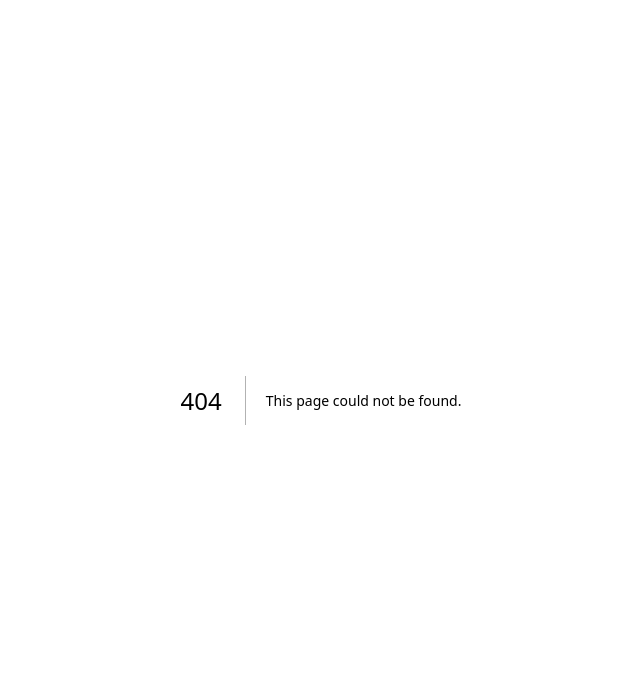
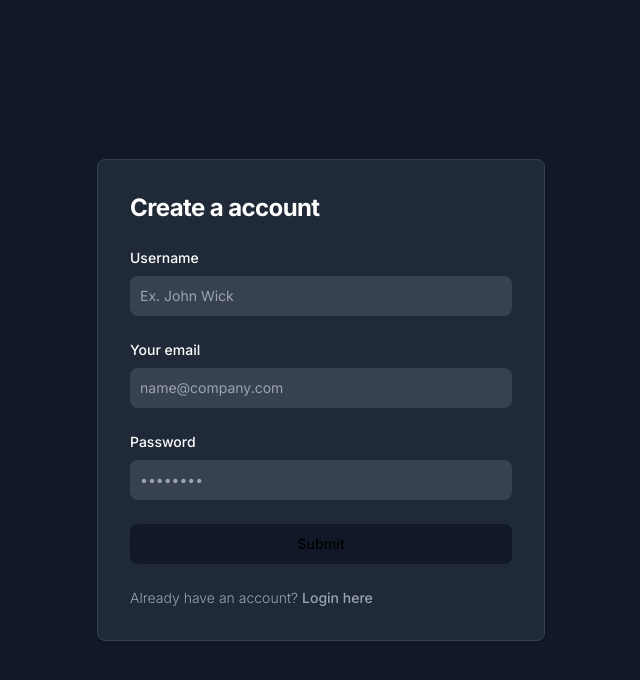
Before and after one commit to ravindra-23/authentication-nextjs, a Next.js app: page /signup in a window 1280 px wide. Before the commit this address had no page. Shown: the top 680 px of the page, without its empty margins (319-959 px from the left). Built offline with nearby package versions, Linux system fonts and the light colour scheme.

Commit message:
add signup page

```diff
--- /dev/null
+++ b/src/app/signup/page.tsx
@@ -0,0 +1,95 @@
+"use client";
+
+import Link from "next/link";
+import React, { useState } from "react";
+import { useRouter } from "next/navigation";
+import axios from "axios";
+
+export default function SignupPage() {
+  const [user, setUser] = useState({ username: "", email: "", password: "" });
+
+  const onSubmit = () => {};
+  return (
+    <section className="bg-gray-900 min-h-screen flex flex-col items-center justify-center">
+      <div className="w-full rounded-lg shadow border md:mt-0 sm:max-w-md xl:p-0 bg-gray-800 border-gray-700">
+        <div className="p-6 space-y-4 md:space-y-6 sm:p-8">
+          <h1 className="text-xl font-bold leading-tight tracking-tight md:text-2xl text-white">
+            Create a account
+          </h1>
+
+          <form className="space-y-4 md:space-y-6" onSubmit={onSubmit}>
+            <div>
+              <label
+                htmlFor="username"
+                className="block mb-2 text-sm font-medium text-white"
+              >
+                Username
+              </label>
+              <input
+                type="text"
+                name="username"
+                id="username"
+                value={user.username}
+                onChange={(e) => setUser({ ...user, username: e.target.value })}
+                className="sm:text-sm rounded-lg block w-full p-2.5 bg-gray-700 border-gray-600 placeholder-gray-400 text-white focus:ring-blue-500 focus:border-blue-500"
+                placeholder="Ex. John Wick"
+                required
+              />
+            </div>
+            <div>
+              <label
+                htmlFor="email"
+                className="block mb-2 text-sm font-medium text-white"
+              >
+                Your email
+              </label>
+              <input
+                type="email"
+                name="email"
+                id="email"
+                value={user.email}
+                onChange={(e) => setUser({ ...user, email: e.target.value })}
+                className=" sm:text-sm rounded-lg block w-full p-2.5 bg-gray-700 border-gray-600 placeholder-gray-400 text-white focus:ring-blue-500 focus:border-blue-500"
+                placeholder="name@company.com"
+                required
+              />
+            </div>
+            <div>
+              <label
+                htmlFor="password"
+                className="block mb-2 text-sm font-medium text-white"
+              >
+                Password
+              </label>
+              <input
+                type="password"
+                name="password"
+                id="password"
+                placeholder="••••••••"
+                value={user.password}
+                onChange={(e) => setUser({ ...user, password: e.target.value })}
+                className=" sm:text-sm rounded-lg block w-full p-2.5 bg-gray-700 border-gray-600 placeholder-gray-400 text-white focus:ring-blue-500 focus:border-blue-500"
+                required
+              />
+            </div>
+            <button
+              type="submit"
+              className="w-full font-medium rounded-lg text-sm px-5 py-2.5 text-center bg-primary-600 hover:bg-primary-700 focus:ring-primary-800 bg-gray-900"
+            >
+              Submit
+            </button>
+            <p className="text-sm font-light text-gray-400">
+              Already have an account?{" "}
+              <Link
+                href="/login"
+                className="font-medium hover:underline text-primary-500"
+              >
+                Login here
+              </Link>
+            </p>
+          </form>
+        </div>
+      </div>
+    </section>
+  );
+}
```
